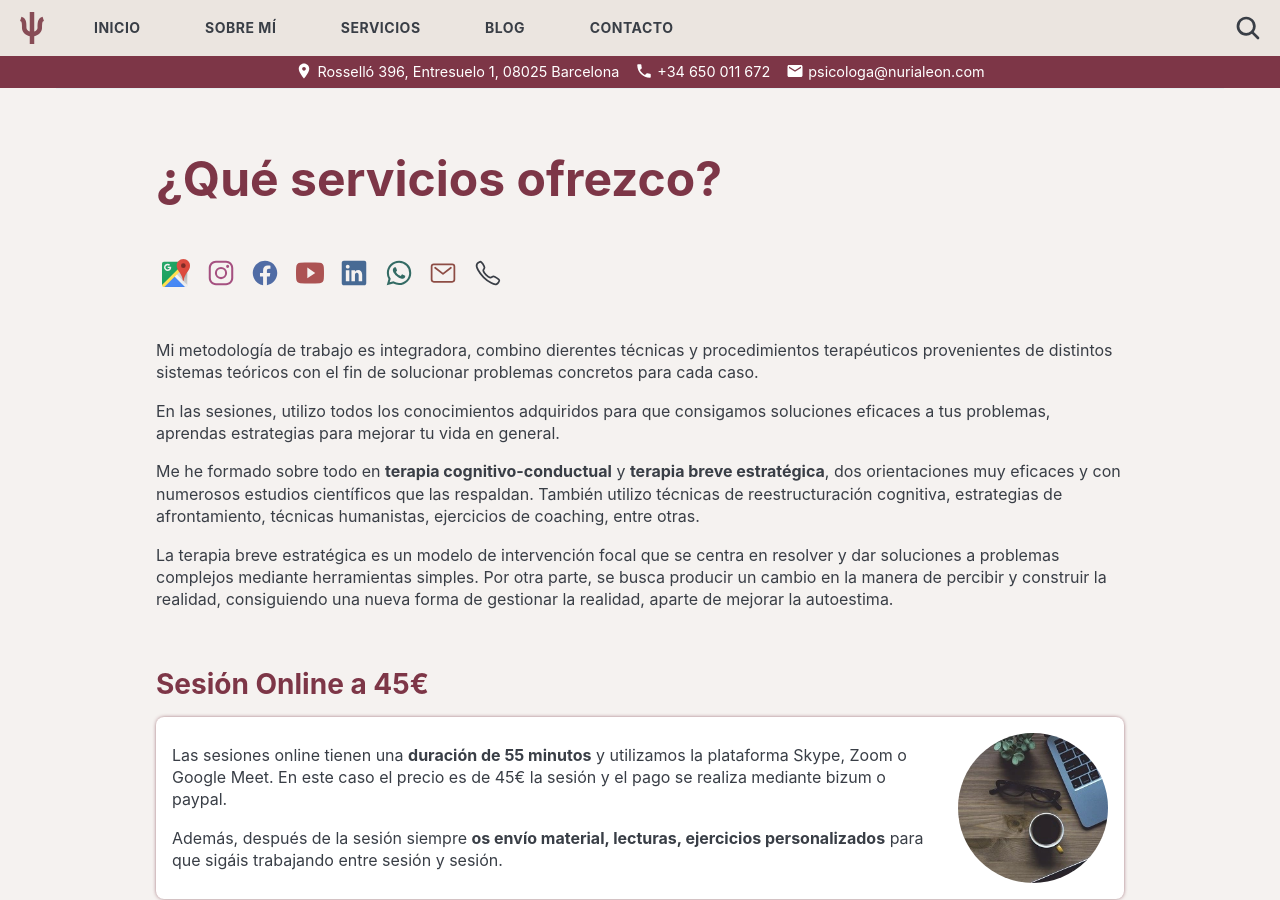
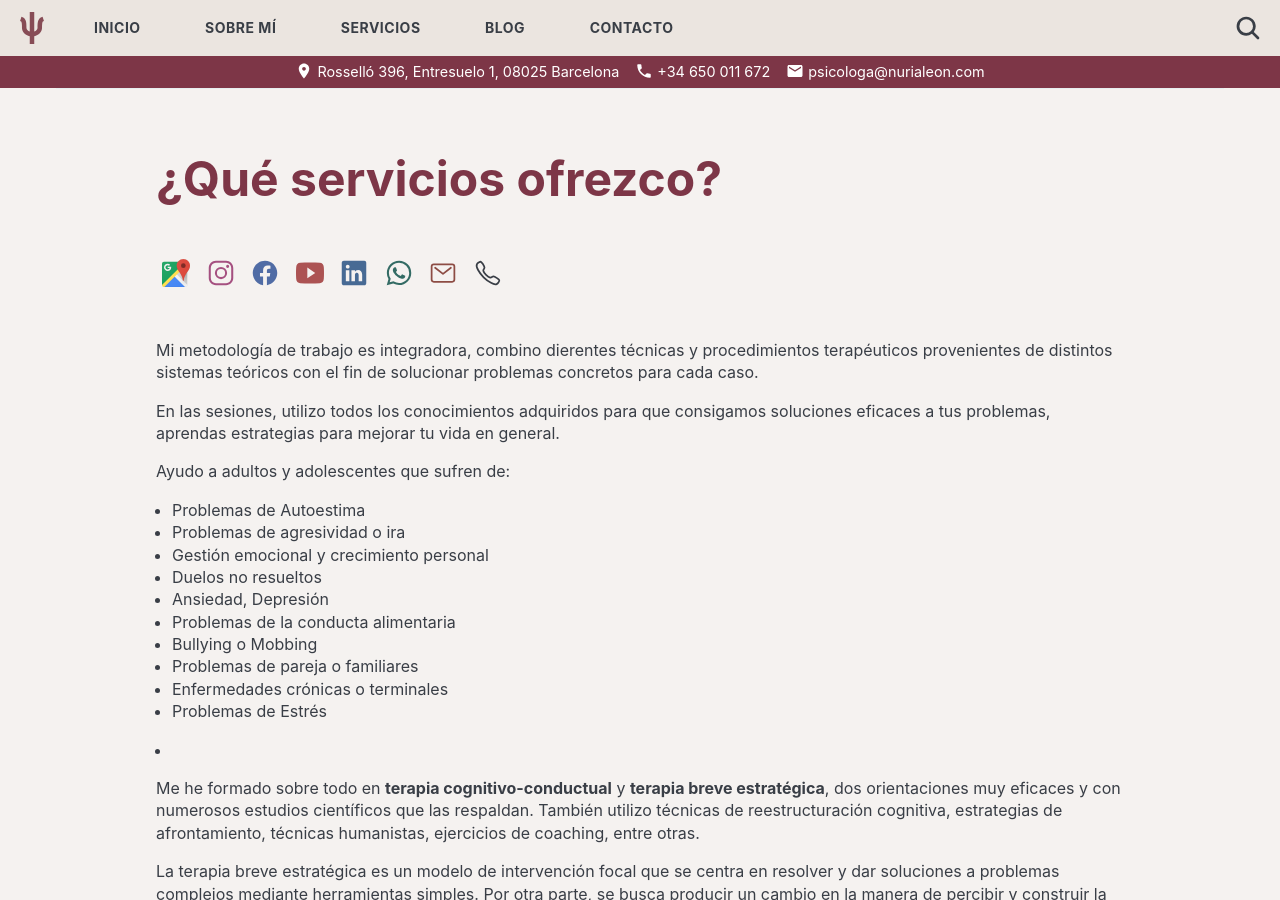
Before and after one commit to nurialeonsallent/nurialeon.com, a Jekyll site: the page built from _pages/servicios.md, in a window 1280 px wide and 900 px high. Built offline with Jekyll 4.4.1, drawn with Linux system fonts in a browser that asks for light colours.

Commit message:
añadir cosas concretas servicios

```diff
--- a/_pages/servicios.md
+++ b/_pages/servicios.md
@@ -12,6 +12,21 @@ permalink: /servicios/
 Mi metodología de trabajo es integradora, combino dierentes técnicas y procedimientos terapéuticos provenientes de distintos sistemas teóricos con el fin de solucionar problemas concretos para cada caso.
 
 En las sesiones, utilizo todos los conocimientos adquiridos para que consigamos soluciones eficaces a tus problemas, aprendas estrategias para mejorar tu vida en general.
+
+Ayudo a adultos y adolescentes que sufren de:
+- Problemas de Autoestima
+- Problemas de agresividad o ira
+- Gestión emocional y crecimiento personal
+- Duelos no resueltos
+- Ansiedad, Depresión
+- Problemas de la conducta alimentaria
+- Bullying o Mobbing
+- Problemas de pareja o familiares
+- Enfermedades crónicas o terminales
+- Problemas de Estrés
+
+-
+
 
 Me he formado sobre todo en **terapia cognitivo-conductual** y **terapia breve estratégica**, dos orientaciones muy eficaces y con numerosos estudios científicos que las respaldan. También utilizo técnicas de reestructuración cognitiva, estrategias de afrontamiento, técnicas humanistas, ejercicios de coaching, entre otras.
 
```
Also changed, not shown: _posts/2021-01-01-vinculos-afectivos-y-apego-seguro.markdown (renamed from _posts/2021-01-01-vinculos-afectivos-y-apego-seguro copy 2.markdown).
